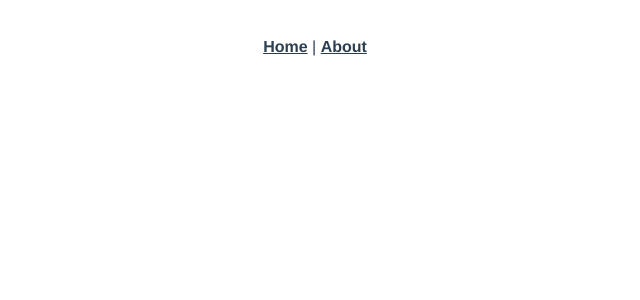
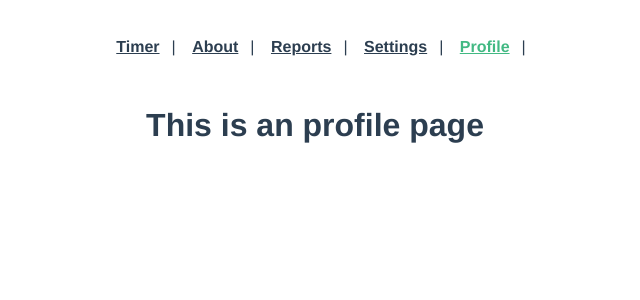
Before and after one commit to taverasmisael/tomato-rpg, a Vue app: page /profile in a window 1280 px wide. Shown: the top 300 px of the page, without its empty margins (325-965 px from the left). Built offline with nearby package versions, Linux system fonts and the light colour scheme.

Commit message:
feat: create routes

```diff
--- a/src/App.vue
+++ b/src/App.vue
@@ -1,8 +1,11 @@
 <template>
   <div id="app">
     <div id="nav">
-      <router-link to="/">Home</router-link> |
-      <router-link to="/about">About</router-link>
+      <router-link to="/">Timer</router-link>|
+      <router-link to="/about">About</router-link>|
+      <router-link to="/reports">Reports</router-link>|
+      <router-link to="/settings">Settings</router-link>|
+      <router-link to="/profile">Profile</router-link>|
     </div>
     <router-view />
   </div>
@@ -24,6 +27,8 @@
 #nav a {
   font-weight: bold;
   color: #2c3e50;
+  padding: 0.5em;
+  margin: 0.25em;
 }
 
 #nav a.router-link-exact-active {
--- a/src/router/index.ts
+++ b/src/router/index.ts
@@ -13,11 +13,26 @@ const routes = [
   {
     path: "/about",
     name: "about",
-    // route level code-splitting
-    // this generates a separate chunk (about.[hash].js) for this route
-    // which is lazy-loaded when the route is visited.
     component: () =>
       import(/* webpackChunkName: "about" */ "../views/About.vue")
+  },
+  {
+    path: "/reports",
+    name: "reports",
+    component: () =>
+      import(/* webpackChunkName: "reports" */ "../views/Reports.vue")
+  },
+  {
+    path: "/settings",
+    name: "settings",
+    component: () =>
+      import(/* webpackChunkName: "settings" */ "../views/Settings.vue")
+  },
+  {
+    path: "/profile",
+    name: "profile",
+    component: () =>
+      import(/* webpackChunkName: "profile" */ "../views/Profile.vue")
   }
 ];
 
--- a/src/views/Home.vue
+++ b/src/views/Home.vue
@@ -1,18 +1,5 @@
 <template>
   <div class="home">
-    <img alt="Vue logo" src="../assets/logo.png" />
-    <HelloWorld msg="Welcome to Your Vue.js App" />
+    <h1>This is an home page</h1>
   </div>
 </template>
-
-<script>
-// @ is an alias to /src
-import HelloWorld from "@/components/HelloWorld.vue";
-
-export default {
-  name: "home",
-  components: {
-    HelloWorld
-  }
-};
-</script>
--- /dev/null
+++ b/src/views/Profile.vue
@@ -0,0 +1,5 @@
+<template>
+  <div class="profile">
+    <h1>This is an profile page</h1>
+  </div>
+</template>
--- /dev/null
+++ b/src/views/Reports.vue
@@ -0,0 +1,5 @@
+<template>
+  <div class="reports">
+    <h1>This is an reports page</h1>
+  </div>
+</template>
--- /dev/null
+++ b/src/views/Settings.vue
@@ -0,0 +1,5 @@
+<template>
+  <div class="settings">
+    <h1>This is an settings page</h1>
+  </div>
+</template>
```
